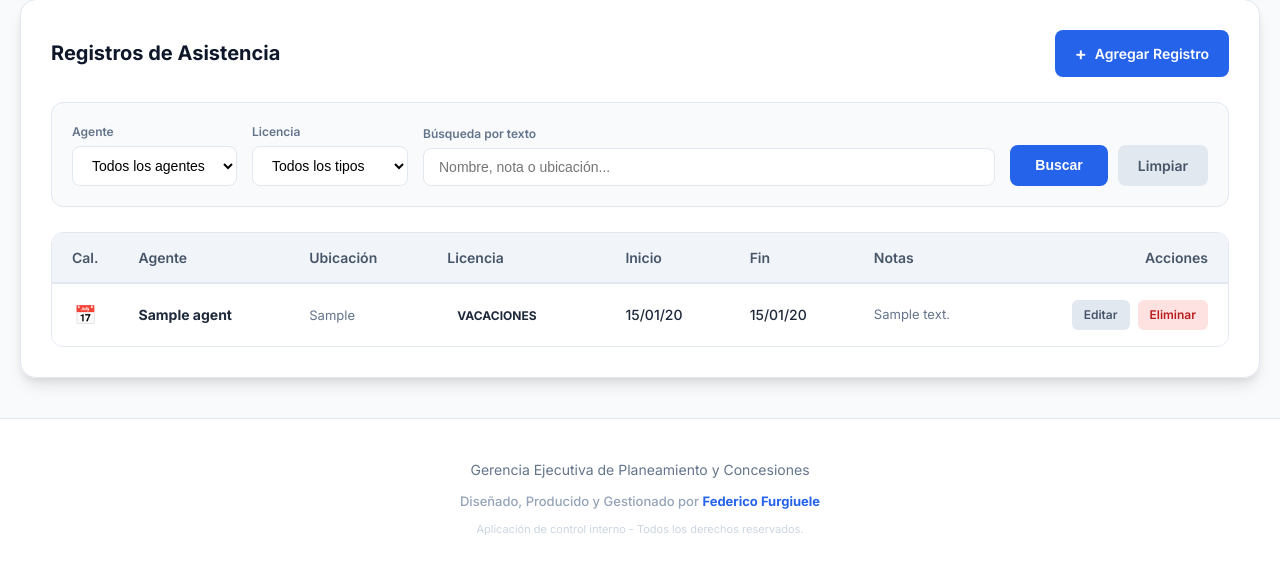
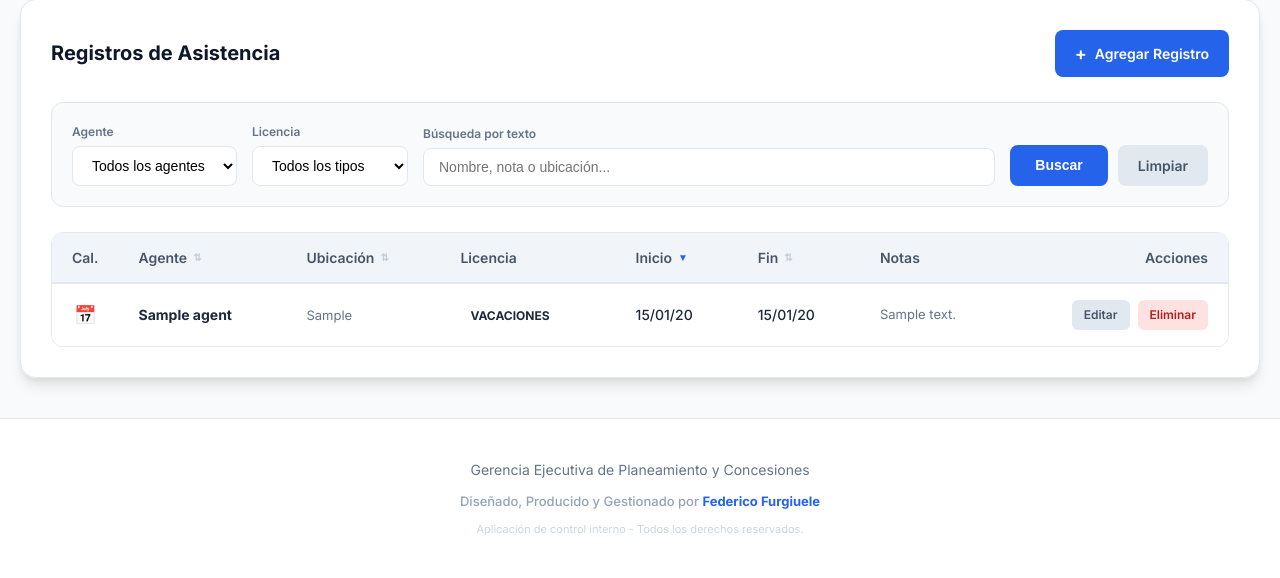
Before and after one commit to hidr4lisk/experimento, a Django app: page /?view=asistencia in a window 1280 px wide. Shown: the part 285-863 px from the top of the page. Run offline with Django 5.2, Linux system fonts and the light colour scheme; a user stored in the database is signed in; tables that the repository leaves empty hold one stand-in row (values such as "Sample post").

Commit message:
Agregar flechas de ordenamiento estilo Windows en tablas de Agentes y Asistencia

```diff
--- a/experimentapp/templates/experimentapp/home.html
+++ b/experimentapp/templates/experimentapp/home.html
@@ -96,6 +96,34 @@
         display: flex;
         justify-content: flex-end;
     }
+
+    /* Column Sorting Arrows */
+    .sort-link {
+        display: inline-flex;
+        align-items: center;
+        gap: 6px;
+        text-decoration: none;
+        color: inherit;
+        transition: color 0.2s;
+    }
+
+    .sort-link:hover {
+        color: var(--primary);
+    }
+
+    .sort-arrow {
+        font-size: 10px;
+        color: #94a3b8;
+        display: flex;
+        flex-direction: column;
+        line-height: 0.6;
+        opacity: 0.5;
+    }
+
+    .sort-arrow.active {
+        color: var(--primary);
+        opacity: 1;
+    }
 {% endblock %}
 
 {% block content %}
@@ -166,11 +194,39 @@
                 <thead>
                     <tr>
                         <th style="width: 60px; text-align: center;">Cal.</th>
-                        <th>Agente</th>
-                        <th>Ubicación</th>
+                        <th>
+                            <a href="?view=asistencia&sort={% if request.GET.sort == 'agent__name' %}-agent__name{% else %}agent__name{% endif %}" class="sort-link">
+                                Agente
+                                <span class="sort-arrow {% if 'agent__name' in request.GET.sort %}active{% endif %}">
+                                    {% if request.GET.sort == 'agent__name' %}▲{% elif request.GET.sort == '-agent__name' %}▼{% else %}⇅{% endif %}
+                                </span>
+                            </a>
+                        </th>
+                        <th>
+                            <a href="?view=asistencia&sort={% if request.GET.sort == 'agent__location' %}-agent__location{% else %}agent__location{% endif %}" class="sort-link">
+                                Ubicación
+                                <span class="sort-arrow {% if 'agent__location' in request.GET.sort %}active{% endif %}">
+                                    {% if request.GET.sort == 'agent__location' %}▲{% elif request.GET.sort == '-agent__location' %}▼{% else %}⇅{% endif %}
+                                </span>
+                            </a>
+                        </th>
                         <th>Licencia</th>
-                        <th>Inicio</th>
-                        <th>Fin</th>
+                        <th>
+                            <a href="?view=asistencia&sort={% if request.GET.sort == 'fecha_inicio' %}-fecha_inicio{% else %}fecha_inicio{% endif %}" class="sort-link">
+                                Inicio
+                                <span class="sort-arrow {% if 'fecha_inicio' in request.GET.sort or not request.GET.sort %}active{% endif %}">
+                                    {% if request.GET.sort == 'fecha_inicio' %}▲{% elif request.GET.sort == '-fecha_inicio' or not request.GET.sort %}▼{% else %}⇅{% endif %}
+                                </span>
+                            </a>
+                        </th>
+                        <th>
+                            <a href="?view=asistencia&sort={% if request.GET.sort == 'fecha_fin' %}-fecha_fin{% else %}fecha_fin{% endif %}" class="sort-link">
+                                Fin
+                                <span class="sort-arrow {% if 'fecha_fin' in request.GET.sort %}active{% endif %}">
+                                    {% if request.GET.sort == 'fecha_fin' %}▲{% elif request.GET.sort == '-fecha_fin' %}▼{% else %}⇅{% endif %}
+                                </span>
+                            </a>
+                        </th>
                         <th>Notas</th>
                         {% if is_admin %}<th style="text-align: right;">Acciones</th>{% endif %}
                     </tr>
@@ -223,8 +279,22 @@
             <table>
                 <thead>
                     <tr>
-                        <th>Nombre del Agente</th>
-                        <th>Ubicación / Área</th>
+                        <th>
+                            <a href="?view=agentes&sort={% if request.GET.sort == 'name' %}-name{% else %}name{% endif %}" class="sort-link">
+                                Nombre del Agente
+                                <span class="sort-arrow {% if 'name' in request.GET.sort or not request.GET.sort and current_view == 'agentes' %}active{% endif %}">
+                                    {% if request.GET.sort == 'name' or not request.GET.sort and current_view == 'agentes' %}▲{% elif request.GET.sort == '-name' %}▼{% else %}⇅{% endif %}
+                                </span>
+                            </a>
+                        </th>
+                        <th>
+                            <a href="?view=agentes&sort={% if request.GET.sort == 'location' %}-location{% else %}location{% endif %}" class="sort-link">
+                                Ubicación / Área
+                                <span class="sort-arrow {% if 'location' in request.GET.sort %}active{% endif %}">
+                                    {% if request.GET.sort == 'location' %}▲{% elif request.GET.sort == '-location' %}▼{% else %}⇅{% endif %}
+                                </span>
+                            </a>
+                        </th>
                         {% if is_admin %}<th style="text-align: right;">Acciones</th>{% endif %}
                     </tr>
                 </thead>
--- a/experimentapp/views.py
+++ b/experimentapp/views.py
@@ -36,10 +36,13 @@ def home(request):
         )
 
     # Ordenamiento
-    sort_by = request.GET.get('sort', '-fecha_inicio')
-    records = records.order_by(sort_by)
+    sort_by = request.GET.get('sort', 'name' if current_view == 'agentes' else '-fecha_inicio')
 
     agents = Agent.objects.all()
+    if current_view == 'agentes':
+        agents = agents.order_by(sort_by)
+    else:
+        records = records.order_by(sort_by)
     is_admin = request.user.is_superuser
 
     context = {
```
